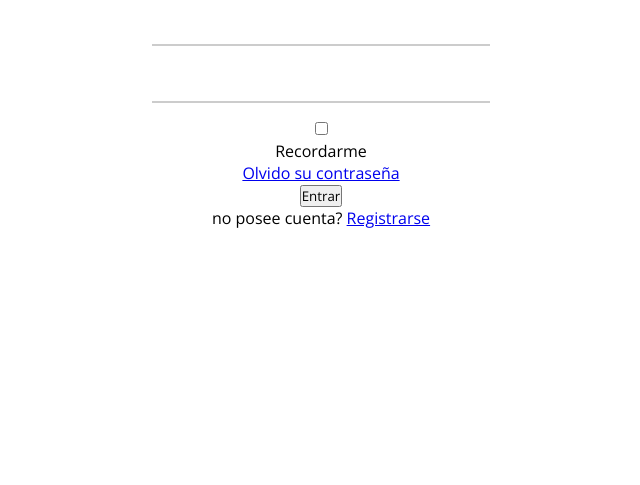
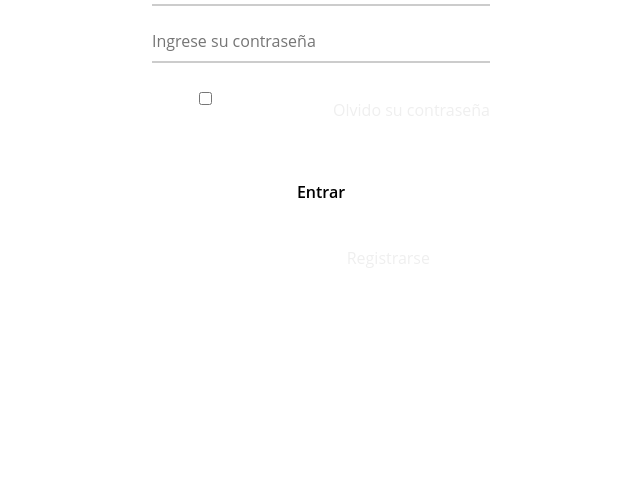
Before and after one commit to MinorSc/Practica-inicio-de-sesi-n, a plain HTML site: page Index.html in a window 1280 px wide. Shown: the part 315-800 px from the top of the page, without its empty margins (319-959 px from the left). Drawn offline with nearby package versions, Linux system fonts and the light colour scheme.

Commit message:
Feat fin

```diff
--- a/CSS/styles.css
+++ b/CSS/styles.css
@@ -1,5 +1,5 @@
-@import url("https://fonts.googleapis.com/css2?family=Open+Sans:wght@200;300;400;500;600;700&display=swap");
-*{
+
+* {
     margin: 0;
     padding: 0;
     box-sizing: border-box;
@@ -85,3 +85,73 @@ h2 {
     font-size: 16px;
     color: #fff;
 }
+
+.input-field input:focus~label,
+.input-field input:valid~label {
+    font-size: 0.8rem;
+    top: 10px;
+    transform: translateY(-120%);
+    -webkit-transform: translateY(-120%);
+    -moz-transform: translateY(-120%);
+    -ms-transform: translateY(-120%);
+    -o-transform: translateY(-120%);
+}
+
+.forget {
+    display: flex;
+    align-items: center;
+    justify-content: space-between;
+    margin: 25px 0 35px 0;
+    color: #fff;
+}
+
+#remember {
+    accent-color: #fff;
+}
+
+.forget label {
+    margin-left: 8px;
+    align-items: center;
+}
+
+.wrapper a {
+    color: #efefef;
+    text-decoration: none;
+}
+
+.wrapper a:hover {
+    text-decoration: underline;
+}
+
+button {
+    background: #fff;
+    color: #000;
+    font-weight: 600;
+    border: none;
+    padding: 12px 20px;
+    cursor: pointer;
+    border-radius: 3px;
+    -webkit-border-radius: 3px;
+    -moz-border-radius: 3px;
+    -ms-border-radius: 3px;
+    -o-border-radius: 3px;
+    font-size: 16px;
+    border: 2px solid transparent;
+    transition: 0.3s ease;
+    -webkit-transition: 0.3s ease;
+    -moz-transition: 0.3s ease;
+    -ms-transition: 0.3s ease;
+    -o-transition: 0.3s ease;
+}
+
+button:hover{
+    color: #fff;
+    border-color: #fff;
+    background: rgba(255, 255, 255, 0.15);
+}
+
+.register{
+    text-align: center;
+    margin-top: 30px;
+    color: #fff;
+}
--- a/Index.html
+++ b/Index.html
@@ -17,12 +17,10 @@
 <div class="wrapper">
     <h2> Login </h2>
     <div class="imput-field">
-        <input type="text" required>
-        <label for="">Introduce tu email</label>
+        <input type="text" placeholder="Ingrese su email" required>
     </div>
     <div class="imput-field">
-        <input type="password" required>
-        <label for="">Introduce tu contraseña</label>
+        <input type="password" placeholder="Ingrese su contraseña" required>
     </div>
     <div class="forget">
         <label for="remember">
```
